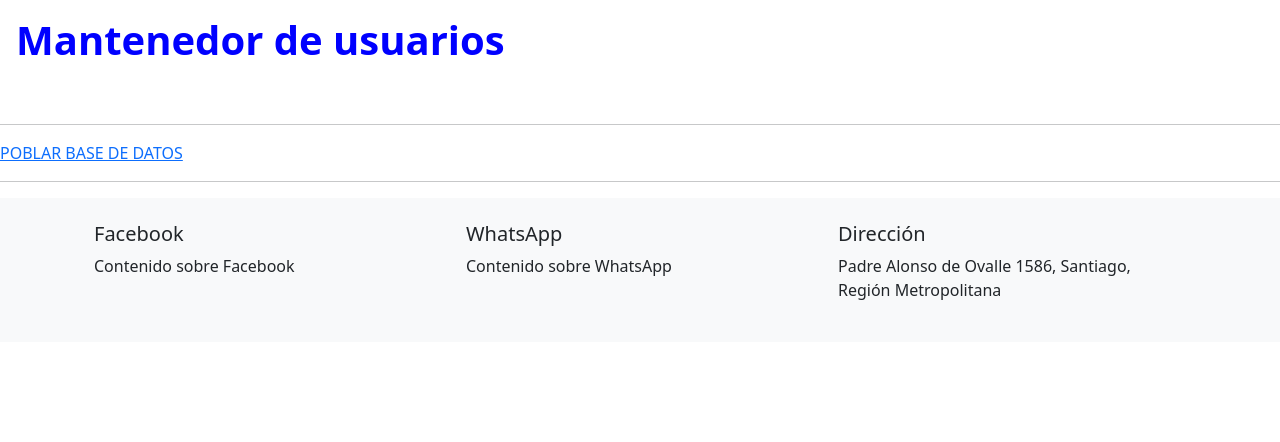
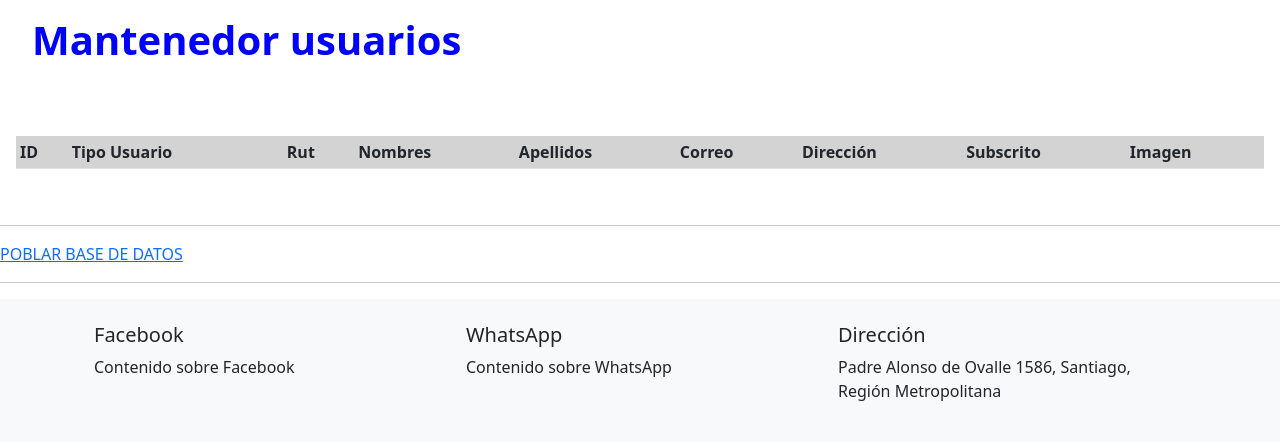
Before and after one commit to smadduff/PetSp, a Django app: page /admin_usuarios in a window 1280 px wide. Shown: the part 82-524 px from the top of the page. Run offline with Django 4.2, Linux system fonts and the light colour scheme; lists and menus that the app fills with data are empty; some libraries are stand-ins or nearby versions.

Commit message:
creacion de tabla admin usuarios (aun no funciona con base de datos por algun motivo)

```diff
--- a/core/forms.py
+++ b/core/forms.py
@@ -24,6 +24,28 @@ class ProductoForm(ModelForm):
             'precio': forms.NumberInput(attrs=form_control),
             'descuento_subscriptor': forms.NumberInput(attrs=form_control),
             'descuento_oferta': forms.NumberInput(attrs=form_control),
+            'imagen': forms.FileInput(attrs=form_file),
+        }
+
+from django import forms
+from .models import Perfil
+
+class PerfilForm(forms.ModelForm):
+    class Meta:
+        model = Perfil
+        fields = '__all__'
+
+        form_select = {'class': 'form-select'}
+        form_control = {'class': 'form-control'}
+        form_text_area = {'class': 'form-control', 'rows': 3}
+        form_file = {'class': 'form-control-file'}
+
+        widgets = {
+            'usuario': forms.Select(attrs=form_select),
+            'tipo_usuario': forms.Select(attrs=form_select),
+            'rut': forms.TextInput(attrs=form_control),
+            'direccion': forms.TextInput(attrs=form_control),
+            'subscrito': forms.CheckboxInput(),
             'imagen': forms.FileInput(attrs=form_file),
         }
 
--- a/core/templates/core/admin_usuarios.html
+++ b/core/templates/core/admin_usuarios.html
@@ -1,13 +1,46 @@
 {% extends 'core/base.html' %}
 
-{% load static %}
+{% block content %}
+  <div id="menuAdmin"></div>
+  <div class="row m-lg-1"><h1>Mantenedor usuarios</h1></div>
+  <form class="text-start p-4" id="formMantUser" method="post">
+    <!-- Resto del formulario -->
+  </form>
 
-{% block stylesheet %}
+  <div class="table-responsive-sm table-responsive-md table-responsive-lg">
+    <table class="table-sm table align-middle">
+      <thead>
+        <tr>
+          <th scope="col">ID</th>
+          <th scope="col">Tipo Usuario</th>
+          <th scope="col">Rut</th>
+          <th scope="col">Nombres</th>
+          <th scope="col">Apellidos</th>
+          <th scope="col">Correo</th>
+          <th scope="col">Dirección</th>
+          <th scope="col">Subscrito</th>
+          <th scope="col">Imagen</th>
+        </tr>
+      </thead>
+      <tbody>
+        {% for perfil in perfiles %}
+        <tr>
+          <th scope="row">{{ perfil.usuario.id }}</th>
+          <td>{{ perfil.tipo_usuario }}</td>
+          <td>{{ perfil.rut }}</td>
+          <td>{{ perfil.usuario.first_name }}</td>
+          <td>{{ perfil.usuario.last_name }}</td>
+          <td>{{ perfil.usuario.email }}</td>
+          <td>{{ perfil.direccion }}</td>
+          <td>{{ perfil.subscrito }}</td>
+          <td><img src="{{ perfil.imagen.url }}" alt="Imagen de perfil"></td>
+        </tr>
+        {% endfor %}
+      </tbody>
+    </table>
+  </div>
 
-{% endblock stylesheet %}
+  <div id="footer"></div>
 
-{% block content %}
-
-    <h1>Mantenedor de usuarios</h1>
-
-{% endblock content %}
+  <!-- Scripts y enlaces a CSS -->
+{% endblock %}
--- a/core/urls.py
+++ b/core/urls.py
@@ -6,12 +6,13 @@ from .views import admin_usuarios, admin_bodega, ventas, boleta, ingresar
 from .views import misdatos, miscompras, salir, carrito, ficha
 from .views import cambiar_estado_boleta, poblar
 from .views import obtener_productos, eliminar_producto_en_bodega, premio, eliminar_producto_en_carrito, agregar_producto_al_carrito
+from .views import mantenedor_usuarios
 
 urlpatterns = [
     path('', index, name='index'),
     path('registrarme', registrarme, name='registrarme'),
     path('nosotros', nosotros, name='nosotros'),
-
+    path('admin_usuarios/<accion>/<id>', mantenedor_usuarios, name='mantenedor_usuarios'),
     #path('admin_productos/<accion>/<producto_id>', admin_productos, name='admin_productos'),
     path('admin_productos/<accion>/<id>', admin_productos, name='admin_productos'),
 
--- a/core/views.py
+++ b/core/views.py
@@ -11,6 +11,9 @@ from django.contrib import messages
 from .tools import eliminar_registro, verificar_eliminar_registro
 from core.templatetags.custom_filters import formatear_dinero, formatear_numero
 from django.http import HttpResponse
+from .models import Perfil
+from .forms import PerfilForm
+
 
 def index(request):
 
@@ -387,3 +390,20 @@ def premio(request):
 def poblar(request):
     poblar_bd()
     return redirect(index)
+
+
+
+
+
+
+
+def mantenedor_usuarios(request):
+    if request.method == 'POST':
+        form = PerfilForm(request.POST, request.FILES)
+        if form.is_valid():
+            form.save()
+    else:
+        form = PerfilForm()
+
+    perfiles = Perfil.objects.all()
+    return render(request, 'core/template/admin_usuario.html', {'form': form, 'perfiles': perfiles})
```
